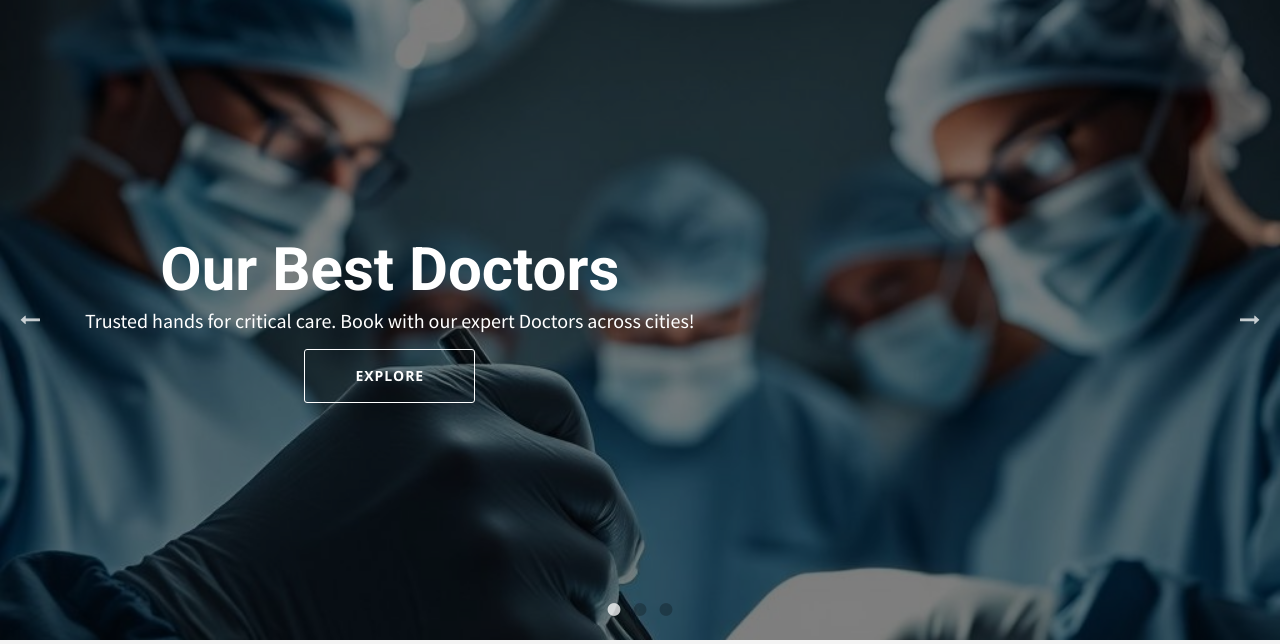
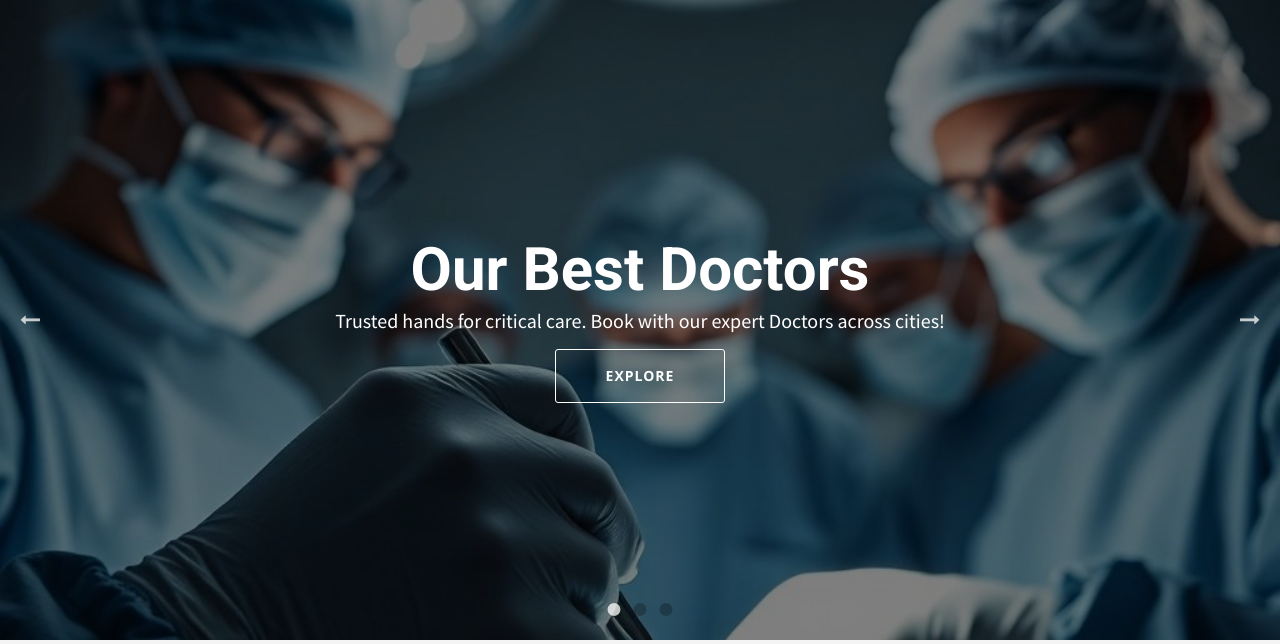
Before and after one commit to Barerah102/YouCARE2, a PHP site: page / in a window 1280 px wide. Shown: the part 70-714 px from the top of the page. Run offline with PHP 8.4, Linux system fonts and the light colour scheme; some libraries are stand-ins or nearby versions.

Commit message:
few more changes

```diff
--- a/css/style.css
+++ b/css/style.css
@@ -10,6 +10,7 @@ body {
   font-family: "Source Sans Pro", sans-serif;
   -webkit-font-smoothing: antialiased;
 }
+
 
 p {
   font-family: "Source Sans Pro", sans-serif;
@@ -2475,7 +2476,26 @@ li {
 .about-section .item-holder:hover h6:before {
   background: #ffffff;
 }
-
+  .slider-item {
+  height: 100vh;
+  background-size: cover;
+  background-position: center;
+  position: relative;
+  display: flex;
+  align-items: center;        /* Vertically center the content */
+  justify-content: center;    /* Horizontally center the content */
+  text-align: center;
+}
+
+/* Optional: Make sure container and row don't interfere with flex */
+.slider-item .container,
+.slider-item .row,
+.slider-item .col-12 {
+  height: 100%;
+  display: flex;
+  align-items: center;
+  justify-content: center;
+}
 .about-section .item-holder p {
   font-size: 15px;
   line-height: 26px;
--- a/index.php
+++ b/index.php
@@ -27,9 +27,8 @@
   <link rel="shortcut icon" href="images/favicon.ico" type="image/x-icon">
   <link rel="icon" href="images/favicon.ico" type="image/x-icon">
 
+
 </head>
-
-
 <body>
 <!--=================================
 =            Page Slider            =
--- a/service.php
+++ b/service.php
@@ -262,7 +262,7 @@ h1, h2, h3, h4, h5, h6 {
 
 
 <!--Page Title-->
-<section class="page-title text-center" style="background-image:url(images/image4.jpg);">
+<section class="page-title text-center" style="background-image:url(images/image10.jpg);">
     <div class="container">
         <div class="title-text">
             <h1>service</h1>
```
